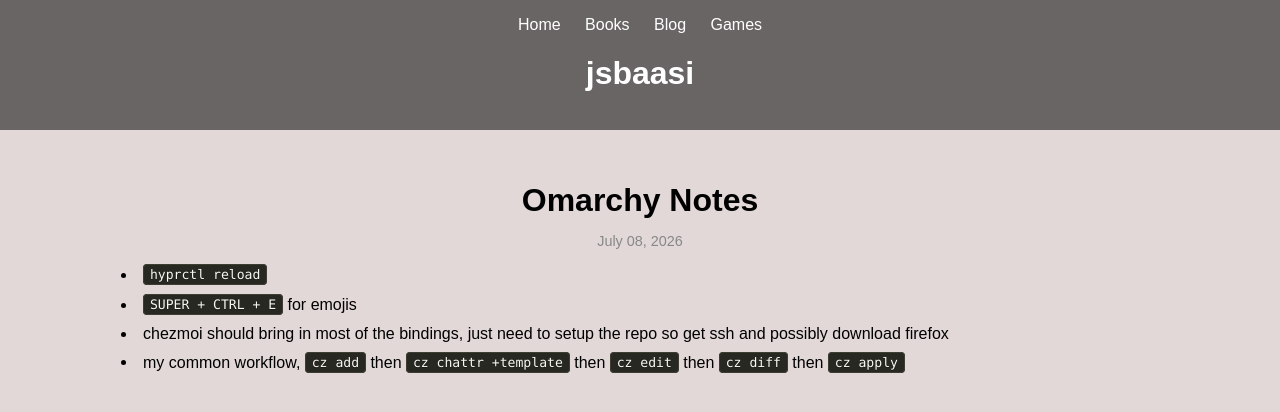
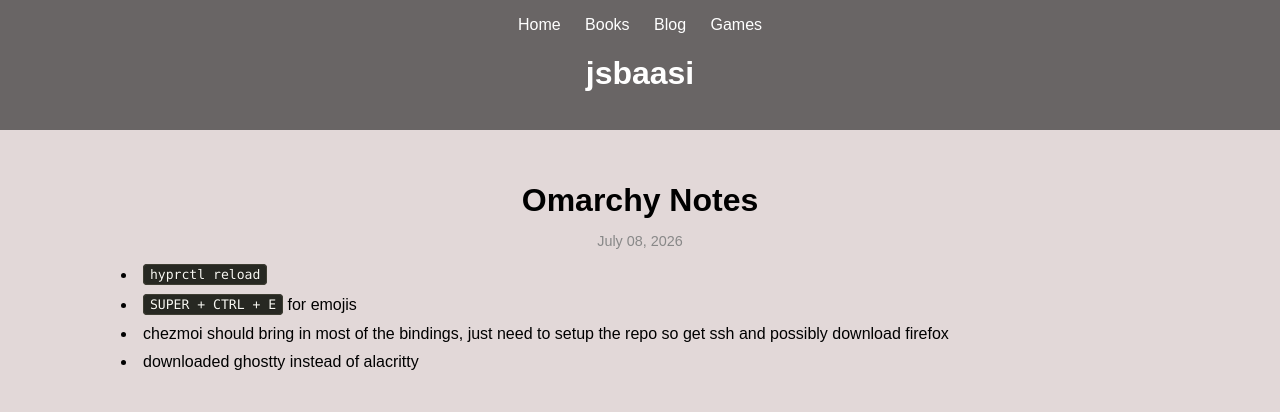
Before and after one commit to jsbaasi/jsbaasi.github.io, a Jekyll site: the page built from _posts/2026-07-08-omarchy-notes.md, in a window 1280 px wide. Shown: the top 412 px of the page. Built offline with Jekyll 4.4.1, drawn with Linux system fonts in a browser that asks for light colours.

Commit message:
vault backup: 2026-07-08 21:42:06

```diff
--- a/_posts/2026-07-08-omarchy-notes.md
+++ b/_posts/2026-07-08-omarchy-notes.md
@@ -8,4 +8,4 @@ permalink: /omarchy-notes/
 - `hyprctl reload`
 - `SUPER + CTRL + E` for emojis
 - chezmoi should bring in most of the bindings, just need to setup the repo so get ssh and possibly download firefox
-- my common workflow, `cz add` then `cz chattr +template` then `cz edit` then `cz diff` then `cz apply`
+- downloaded ghostty instead of alacritty
```
Also changed, not shown: _posts/2026-07-07-chezmoi-notes.md (+1 -0 lines).
